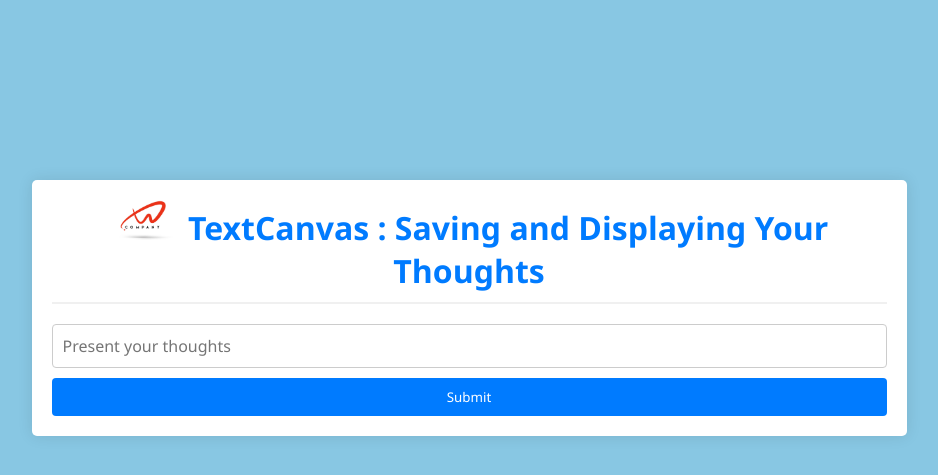
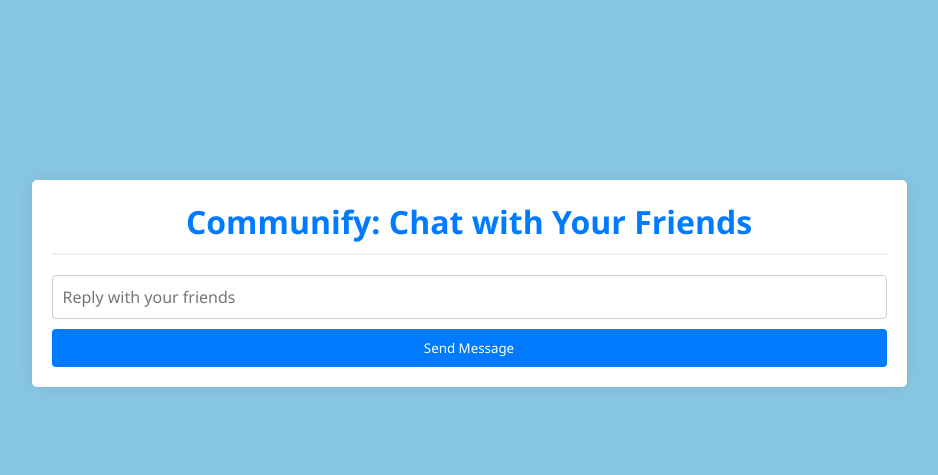
Before and after one commit to sorthiyanikhil/Two-tier-application-deploy, a Flask app: page / in a window 1280 px wide. Shown: the top 475 px of the page, without its empty margins (171-1109 px from the left). Run offline with Flask 2, Linux system fonts and the light colour scheme; data that the repository does not hold is empty; some libraries are stand-ins or nearby versions.

Commit message:
Update index.html

```diff
--- a/templates/index.html
+++ b/templates/index.html
@@ -4,7 +4,7 @@
 <head>
     <meta charset="UTF-8">
     <meta name="viewport" content="width=device-width, initial-scale=1.0">
-    <title>Flask App</title>
+    <title>Communify</title></title>
     <style>
         body, h1, p, form, input {
             margin: 0;
@@ -95,16 +95,16 @@
 <body>
     <div class="container">
         <h1>
-            <img src="./logo.jpeg" alt="" height="40px" width="70px"/>
-            TextCanvas : Saving and Displaying Your Thoughts
+
+            Communify: Chat with Your Friends
         </h1>
         {% for message in messages %}
             <p>{{ message[0] }}</p>
         {% endfor %}
 
         <form action="/submit" method="post">
-            <input type="text" name="new_message" placeholder="Present your thoughts">
-            <input type="submit" value="Submit">
+            <input type="text" name="new_message" placeholder="Reply with your friends">
+            <input type="submit" value="Send Message">
         </form>
     </div>
 </body>
```
